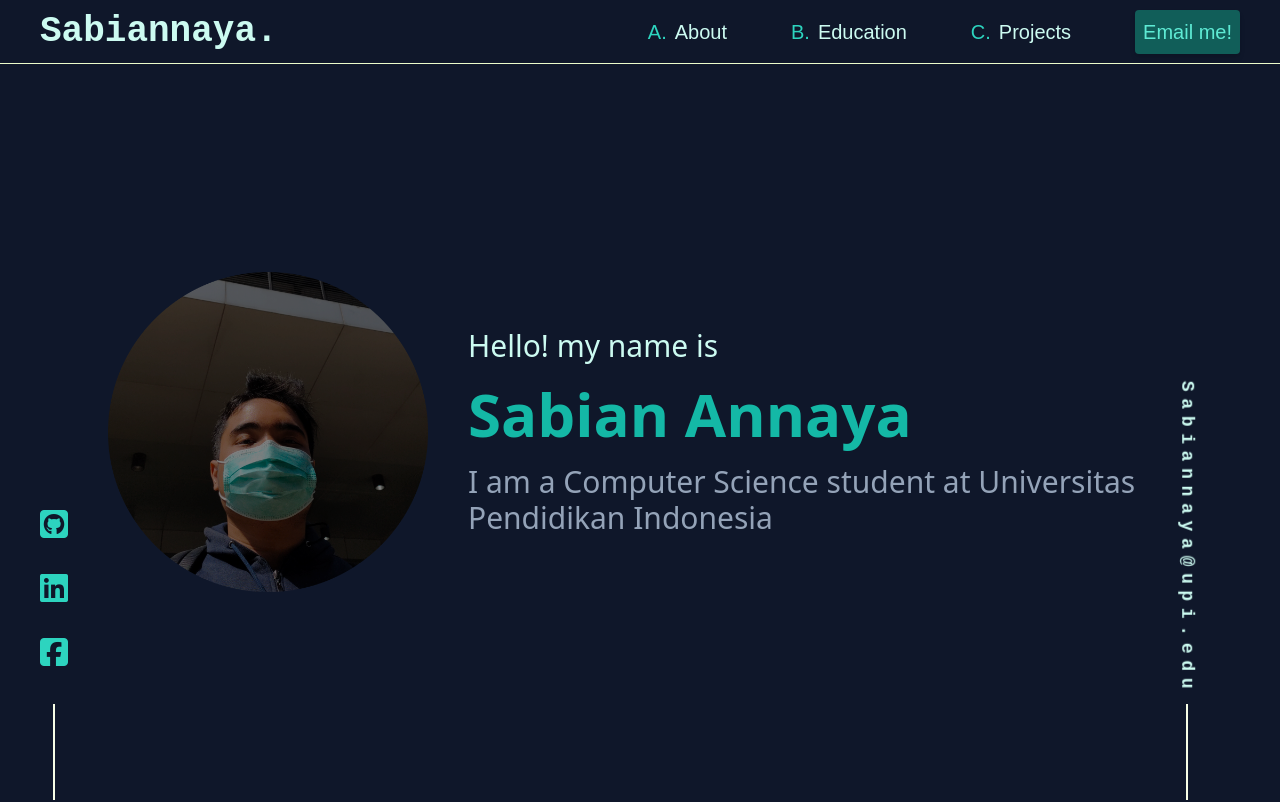
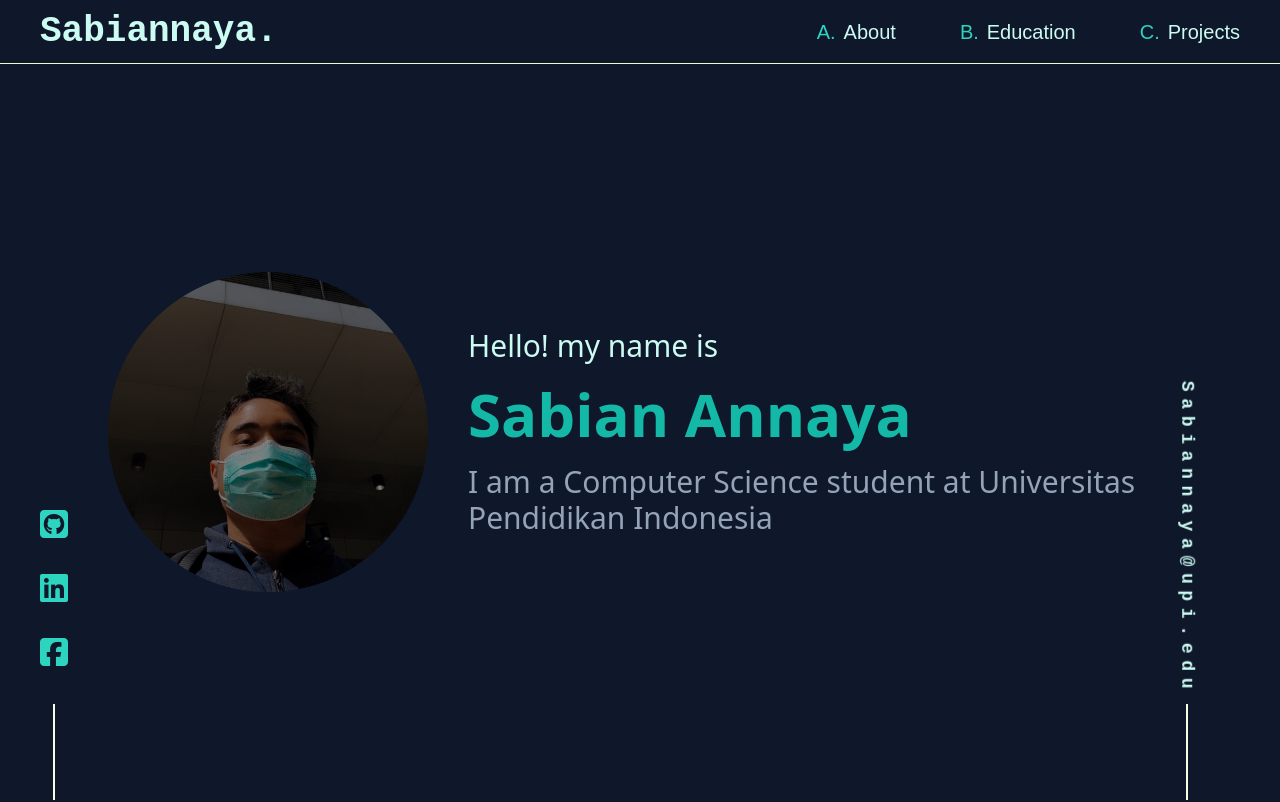
Before and after one commit to sabiannaya/portfolio, a Vue app: page / in a window 1280 px wide. Shown: the top 802 px of the page. Built offline with nearby package versions, Linux system fonts and the light colour scheme.

Commit message:
remove email me btn

```diff
--- a/src/components/Header.vue
+++ b/src/components/Header.vue
@@ -20,9 +20,9 @@ import { RouterLink } from 'vue-router';
                 <p class="text-teal-400">C.</p>
                 <p class="text-teal-100">Projects</p>
             </router-link>
-            <a href="mailto:sabiannaya@upi.edu" class="bg-teal-800 p-2 rounded shadow-md hover:bg-teal-600">
+            <!-- <a href="mailto:sabiannaya@upi.edu" class="bg-teal-800 p-2 rounded shadow-md hover:bg-teal-600">
                 <p class="text-teal-300">Email me!</p>
-            </a>
+            </a> -->
         </div>
     </nav>
 </template>
```
